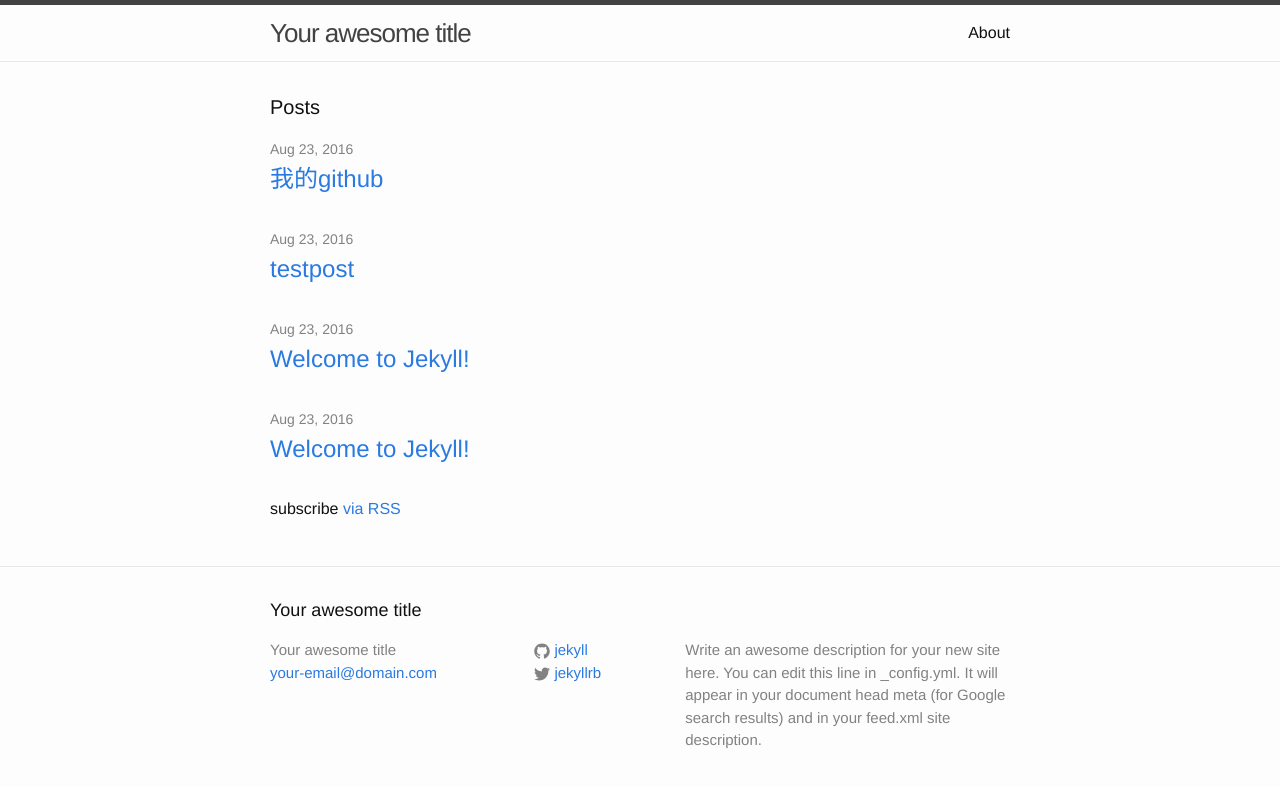
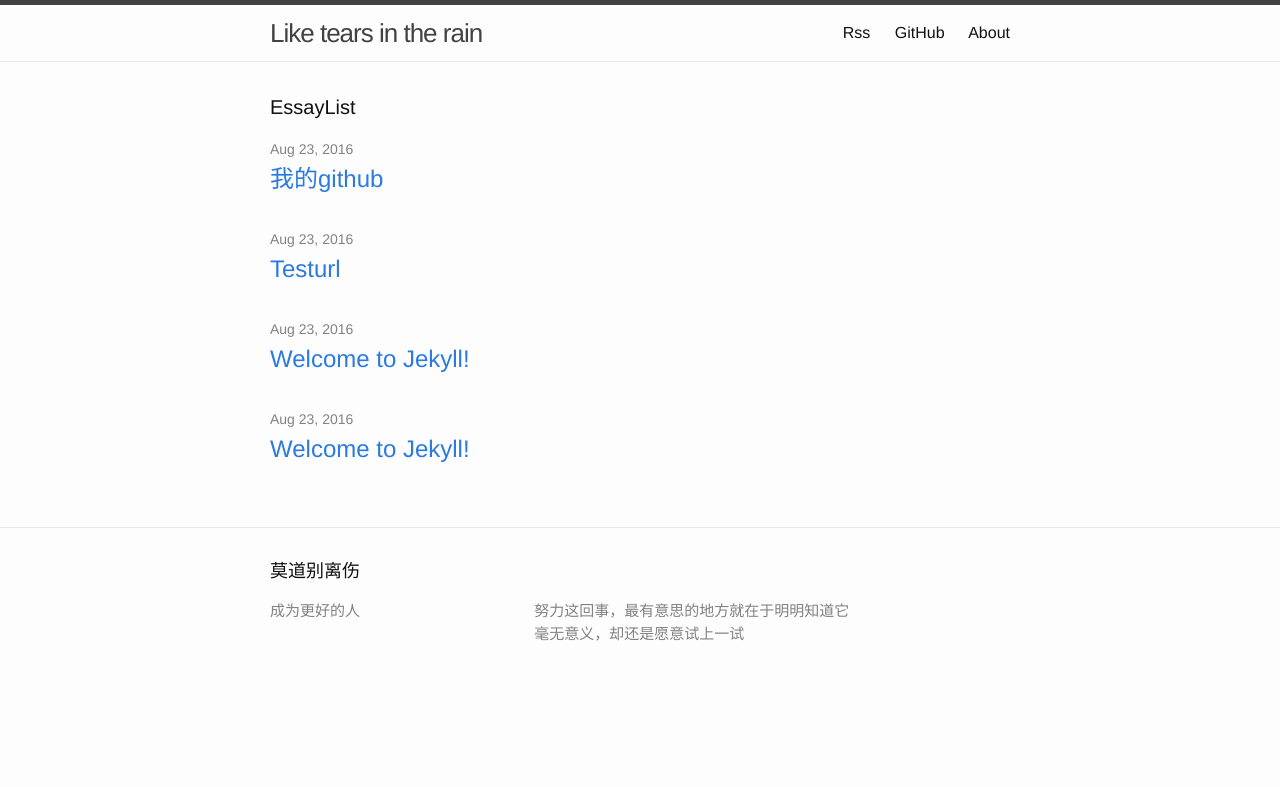
Before and after one commit to WangKunKun/wangkunkun.github.com, a Jekyll site: the page built from index.html, in a window 1280 px wide. Shown: the top 787 px of the page. Built offline with Jekyll 4.4.1, drawn with Linux system fonts in a browser that asks for light colours.

Commit message:
可以访问了，但是数据还有问题

```diff
--- a/_config.yml
+++ b/_config.yml
@@ -6,16 +6,19 @@
 # 'jekyll serve'. If you change this file, please restart the server process.
 
 # Site settings
-title: Your awesome title
-email: your-email@domain.com
+title: Like tears in the rain
+sign: 成为更好的人
+email: 357863248@qq.com
+phone: 13056665034
+career: iOS程序猿
+
 description: > # this means to ignore newlines until "baseurl:"
-  Write an awesome description for your new site here. You can edit this
-  line in _config.yml. It will appear in your document head meta (for
-  Google search results) and in your feed.xml site description.
+          努力这回事，最有意思的地方就在于明明知道它毫无意义，却还是愿意试上一试
 baseurl: "" # the subpath of your site, e.g. /blog
-url: "http://yourdomain.com" # the base hostname & protocol for your site
-twitter_username: jekyllrb
-github_username:  jekyll
+url: "http://wangkunkun.github.com" # the base hostname & protocol for your site
+# twitter_username: jekyllrb
+github_username:  WangKunKun
+
 
 # Build settings
 markdown: kramdown
--- a/_includes/footer.html
+++ b/_includes/footer.html
@@ -2,17 +2,19 @@
 
   <div class="wrapper">
 
-    <h2 class="footer-heading">{{ site.title }}</h2>
+    <h2 class="footer-heading">{{ "莫道别离伤" }}</h2>
 
     <div class="footer-col-wrapper">
       <div class="footer-col footer-col-1">
         <ul class="contact-list">
-          <li>{{ site.title }}</li>
-          <li><a href="mailto:{{ site.email }}">{{ site.email }}</a></li>
+          <li>{{ site.sign }}</li>
+<!--           <li>{{"职业：" | append: site.career}}</li>
+          <li>{{"邮箱："}}<a href="mailto:{{ site.email }}">{{ site.email }}</a></li>
+          <li>{{"电话：" | append: site.phone}}</li> -->
         </ul>
       </div>
 
-      <div class="footer-col footer-col-2">
+<!--       <div class="footer-col footer-col-2">
         <ul class="social-media-list">
           {% if site.github_username %}
           <li>
@@ -26,7 +28,7 @@
           </li>
           {% endif %}
         </ul>
-      </div>
+      </div> -->
 
       <div class="footer-col footer-col-3">
         <p>{{ site.description }}</p>
--- a/_includes/header.html
+++ b/_includes/header.html
@@ -1,24 +1,37 @@
+
+
 <header class="site-header">
 
   <div class="wrapper">
 
     <a class="site-title" href="{{ site.baseurl }}/">{{ site.title }}</a>
+    <nav class="site-nav">
+        <!--下述标签对作用是？-->
 
-    <nav class="site-nav">
       <a href="#" class="menu-icon">
         <svg viewBox="0 0 18 15">
-          <path fill="#424242" d="M18,1.484c0,0.82-0.665,1.484-1.484,1.484H1.484C0.665,2.969,0,2.304,0,1.484l0,0C0,0.665,0.665,0,1.484,0 h15.031C17.335,0,18,0.665,18,1.484L18,1.484z"/>
+          <path fill="#ff0000" d="M18,1.484c0,0.82-0.665,1.484-1.484,1.484H1.484C0.665,2.969,0,2.304,0,1.484l0,0C0,0.665,0.665,0,1.484,0 h15.031C17.335,0,18,0.665,18,1.484L18,1.484z"/>
           <path fill="#424242" d="M18,7.516C18,8.335,17.335,9,16.516,9H1.484C0.665,9,0,8.335,0,7.516l0,0c0-0.82,0.665-1.484,1.484-1.484 h15.031C17.335,6.031,18,6.696,18,7.516L18,7.516z"/>
           <path fill="#424242" d="M18,13.516C18,14.335,17.335,15,16.516,15H1.484C0.665,15,0,14.335,0,13.516l0,0 c0-0.82,0.665-1.484,1.484-1.484h15.031C17.335,12.031,18,12.696,18,13.516L18,13.516z"/>
         </svg>
       </a>
 
       <div class="trigger">
+<!--         {% for i in (1..3) %}
+          <a class="page-link" href="{{ my_page.url | prepend: site.baseurl }}">{{ "如果" }}</a>
+        {% endfor %} -->
+
+        <a class="page-link" href="{{ "/feed.xml" | prepend: site.baseurl }}">Rss</a>
+        <a class="page-link" href="https://github.com/{{ site.github_username }}">GitHub</a>
+
+        <!-- site.pages 的意思是 所有layout为page的页面-->
         {% for my_page in site.pages %}
           {% if my_page.title %}
           <a class="page-link" href="{{ my_page.url | prepend: site.baseurl }}">{{ my_page.title }}</a>
           {% endif %}
         {% endfor %}
+
+
       </div>
     </nav>
 
--- a/_posts/2016-08-23-testurl.md
+++ b/_posts/2016-08-23-testurl.md
@@ -1,6 +1,5 @@
 ---
 layout: post
-title: testpost
 subtitle: subtitle
 author: pizida
 date: 2016-08-23 09:50:28 +0800
--- a/index.html
+++ b/index.html
@@ -4,7 +4,7 @@ layout: default
 
 <div class="home">
 
-  <h1 class="page-heading">Posts</h1>
+  <h1 class="page-heading">EssayList</h1>
 
   <ul class="post-list">
     {% for post in site.posts %}
@@ -18,6 +18,6 @@ layout: default
     {% endfor %}
   </ul>
 
-  <p class="rss-subscribe">subscribe <a href="{{ "/feed.xml" | prepend: site.baseurl }}">via RSS</a></p>
+
 
 </div>
```
Also changed, not shown: 7 other files.
